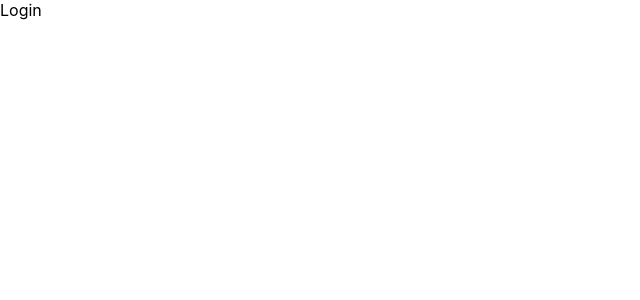
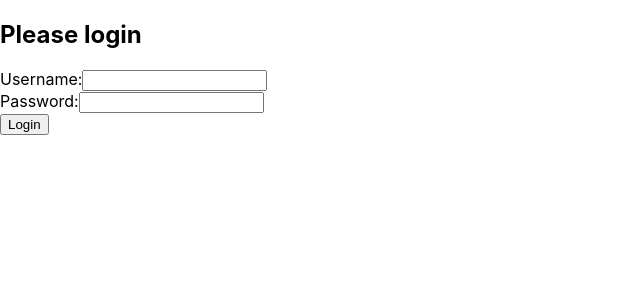
Before and after one commit to elinordin/space-finder-frontend, a React (Create React App) app: page / in a window 1280 px wide. Shown: the top 300 px of the page, without its empty margins (0-640 px from the left). Built offline with nearby package versions, Linux system fonts and the light colour scheme.

Commit message:
add Login form

```diff
--- a/src/components/App.tsx
+++ b/src/components/App.tsx
@@ -9,7 +9,7 @@ interface AppState{
   user: User | undefined
 }
 
-export default class App extends React.Component<AppState>{
+export default class App extends React.Component<{}, AppState>{
 
   private authService : AuthService = new AuthService();
 
--- a/src/components/Login.tsx
+++ b/src/components/Login.tsx
@@ -24,9 +24,16 @@ export default class Login extends React.Component<LoginProps, LoginState> {
 
     render() {
         return (
-            <div>
-                Login
-            </div>
+            <section className="login">
+                <h2>Please login</h2>
+                <form>
+                    <label htmlFor="userName">Username:</label>
+                    <input value={this.state.userName} type="text" id="userName" /><br/>
+                    <label htmlFor="password">Password:</label>
+                    <input value={this.state.password} type="password" name="" id="password" /><br/>
+                    <input type="submit" value="Login" />
+                </form>
+            </section>
         )
     }
 }
```
